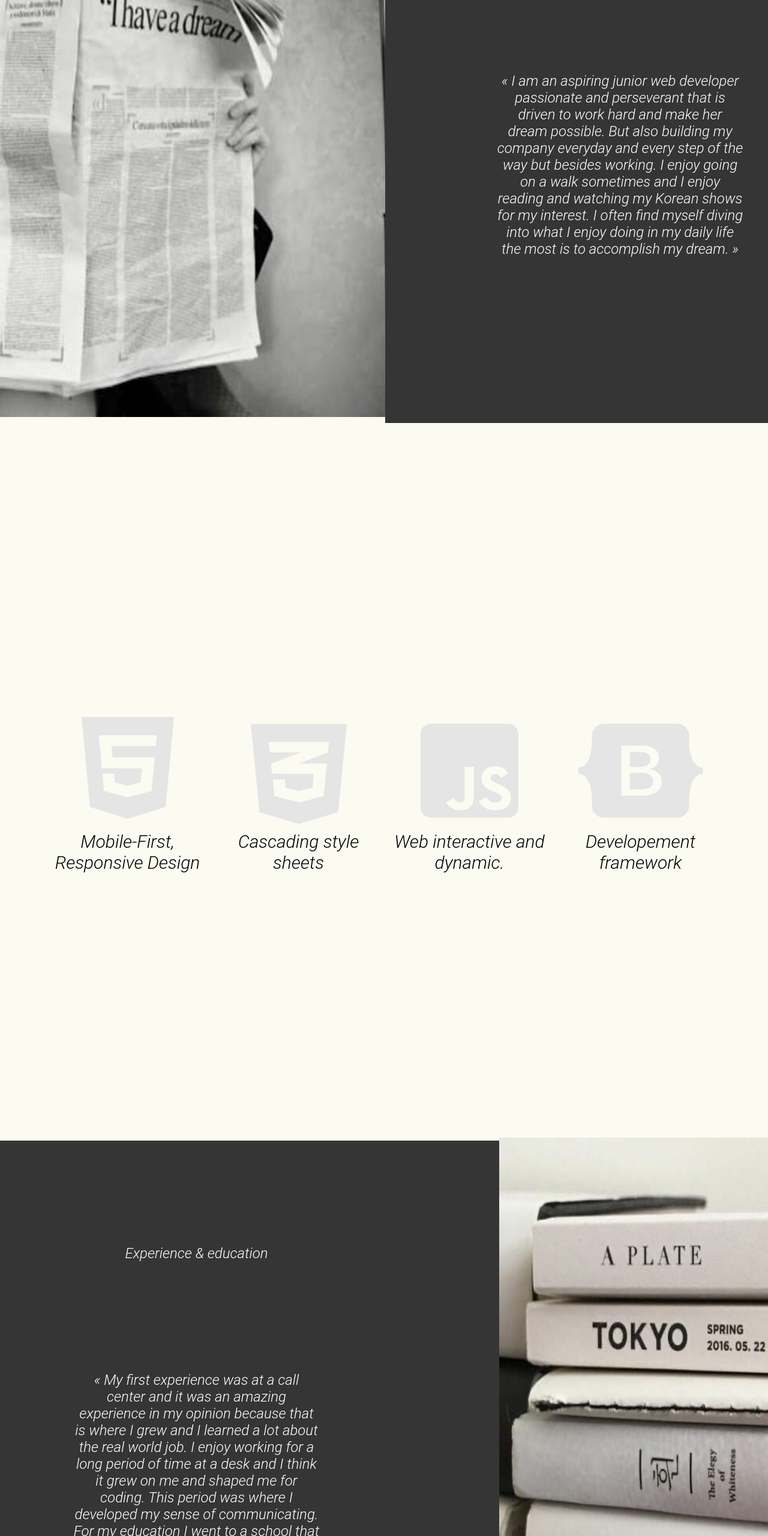
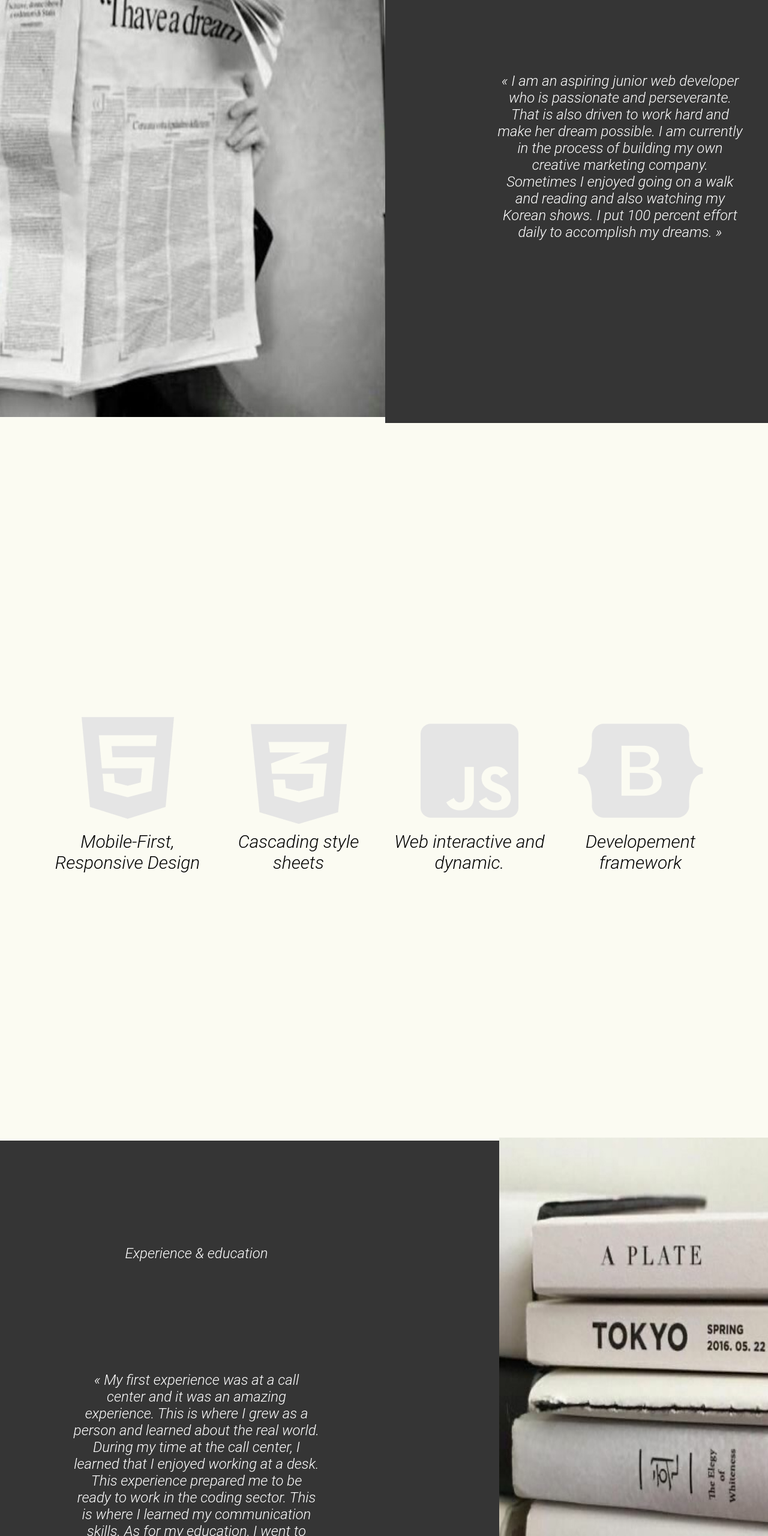
Before and after one commit to priscaaz/priscaaz.github.io, a plain HTML site: page index.html in a window 1280 px wide. Shown: the part 1120-3680 px from the top of the page at 60% size. Drawn offline with nearby package versions, Linux system fonts and the light colour scheme.

Commit message:
updated the paragraph

```diff
--- a/index.html
+++ b/index.html
@@ -39,7 +39,7 @@
       <div class="col-md-6"> <div id="card">
         <div class="card-body">
             <p class="aboutme">About me</p>
-    <p class="p-about"> « I am an aspiring junior web developer passionate and perseverant that is driven to work hard and make her dream possible. But also building my company everyday and every step of the way but besides working. I enjoy going on a walk sometimes and I enjoy reading and watching my Korean shows for my interest. I often find myself diving into what I enjoy doing in my daily life the most is to accomplish my dream.
+    <p class="p-about"> « I am an aspiring junior web developer who is passionate and perseverante. That is also driven to work hard and make her dream possible. I am currently in the process of building my own creative marketing company. Sometimes I enjoyed  going on a walk and reading and also watching my Korean shows. I put 100 percent effort daily to accomplish my dreams.
 »</p>
           </div>
       </div></div>
@@ -87,8 +87,8 @@
             <div class="card-body2">
                 <p class="p-experience">Experience &
                     education  </p>
-                         <p class="E-paragraph">«  My first experience was at a call center and it was an amazing experience in my opinion because that is where I grew and I learned a lot about the real world job. I enjoy working for a long period of time at a desk and I think it grew on me and shaped me for coding. This period was where I developed my sense of communicating. For my education I went to a school that prepares young adults to be in the marketplace. I learned different skills.
-                    »</p>
+                         <p class="E-paragraph">« My first experience was at a call center and it was an amazing experience. This is where I grew as a person and learned about the real world. During my time at the call center, I learned that I enjoyed working at a desk. This experience prepared me to be ready to work in the coding sector.  This is where I learned my communication skills. As for  my education, I went to school that prepares young adults to be in the marketplace.
+                          »</p>
             </div>
           </div></div>
 
```
